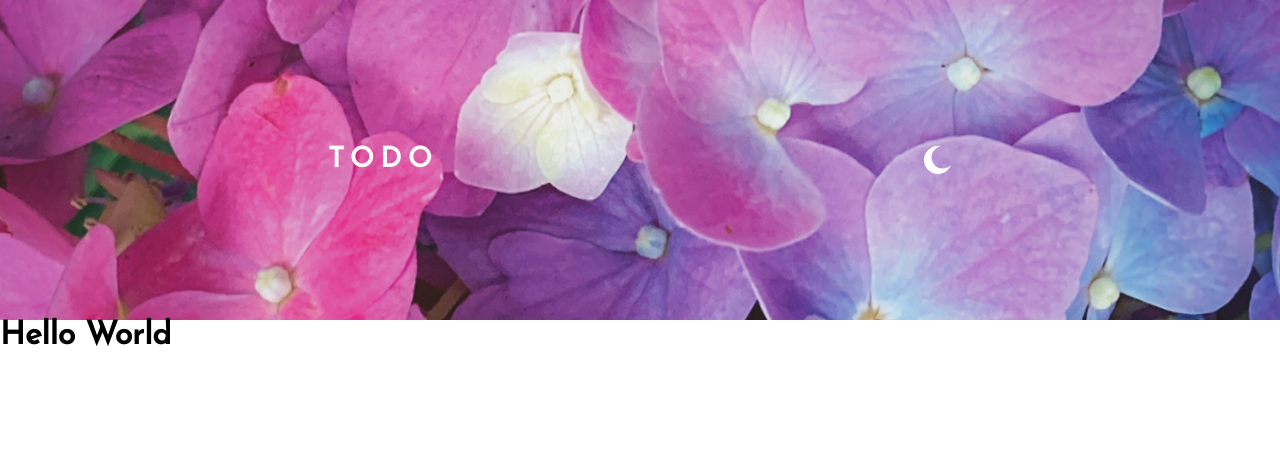
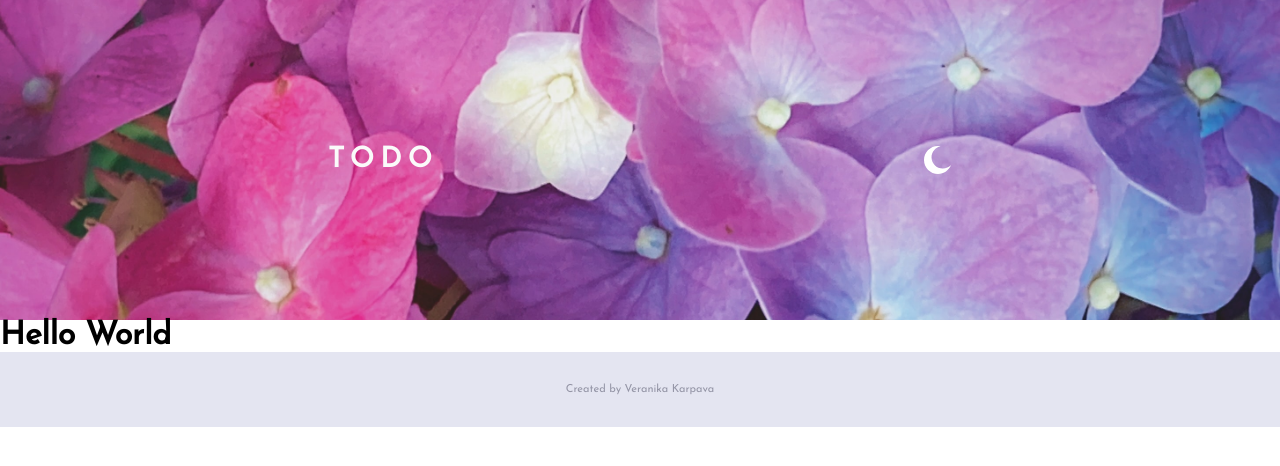
Before and after one commit to veranika-karpava/to-do-flowers-app, a React (Create React App) app: page / in a window 1280 px wide. Shown: the top 466 px of the page. Built offline with nearby package versions, Linux system fonts and the light colour scheme.

Commit message:
Add Footer component

```diff
--- a/src/App.js
+++ b/src/App.js
@@ -2,6 +2,8 @@ import React from 'react';
 import { useState } from 'react';
 import './App.scss';
 import Header from './components/Header/Header';
+import Footer from './components/Footer/Footer';
+
 
 
 const App = () => {
@@ -16,6 +18,7 @@ const App = () => {
     <div className="App">
       <Header clickToggle={clickToggle} isDark={isDark} />
       <h1>Hello World</h1>
+      <Footer isDark={isDark} />
     </div>
   );
 }
--- a/src/components/Footer/Footer.js
+++ b/src/components/Footer/Footer.js
@@ -0,0 +1,12 @@
+import React from 'react';
+import './Footer.scss';
+
+const Footer = ({ isDark }) => {
+    return (
+        <footer className={!isDark ? 'footer' : 'footer footer__dark'}>
+            <p className='footer__heading'>Created by <a href="https://www.vkarpava.tech" className='footer__link'>Veranika Karpava</a></p>
+        </footer>
+    );
+};
+
+export default Footer;
--- a/src/components/Footer/Footer.scss
+++ b/src/components/Footer/Footer.scss
@@ -0,0 +1,20 @@
+@use "../../styles/partials/typography" as *;
+@use "../../styles/partials/mixins" as *;
+@use "../../styles/partials/variables" as *;
+
+.footer {
+    padding: 2rem 1rem;
+    text-align: center;
+    @include font-stack-footer-light;
+    background-color: $bg-main-light;
+
+    &__dark {
+        @include font-stack-footer-dark;
+        background-color: $bg-main-dark;
+    }
+
+    &__link {
+        text-decoration: none;
+        color: inherit;
+    }
+}
--- a/src/styles/partials/_typography.scss
+++ b/src/styles/partials/_typography.scss
@@ -39,3 +39,12 @@
     letter-spacing: 0.4rem;
     text-transform: uppercase;
 }
+
+// Footer
+@mixin font-stack-footer-light {
+    @include font-stack ('Josefin Sans', normal, 0.6875rem, 400, 0.7rem, $text-color-actived-light);
+}
+
+@mixin font-stack-footer-dark {
+    @include font-stack ('Josefin Sans', normal, 0.6875rem, 400, 0.7rem, $text-color-completed-dark);
+}
```
